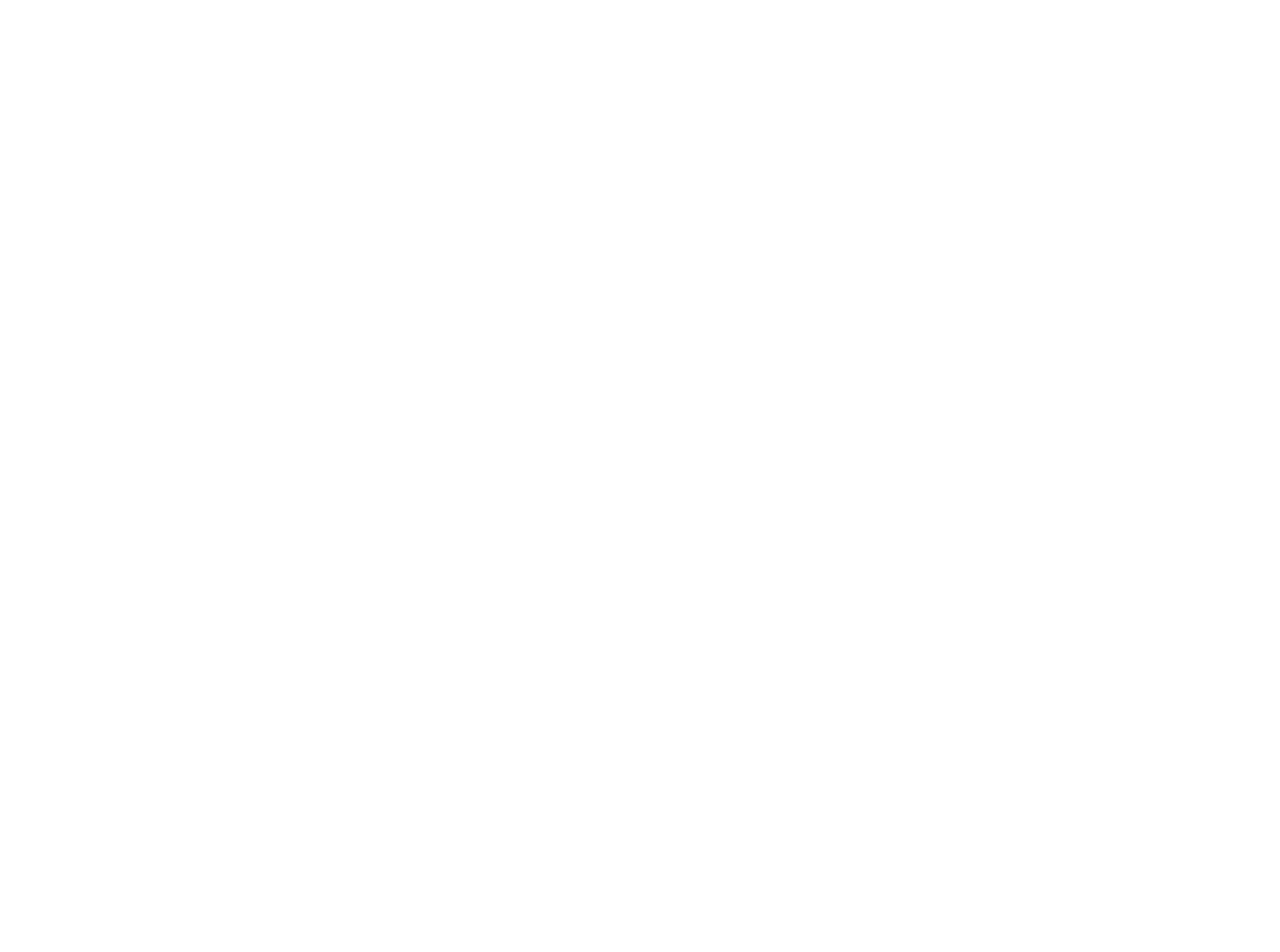
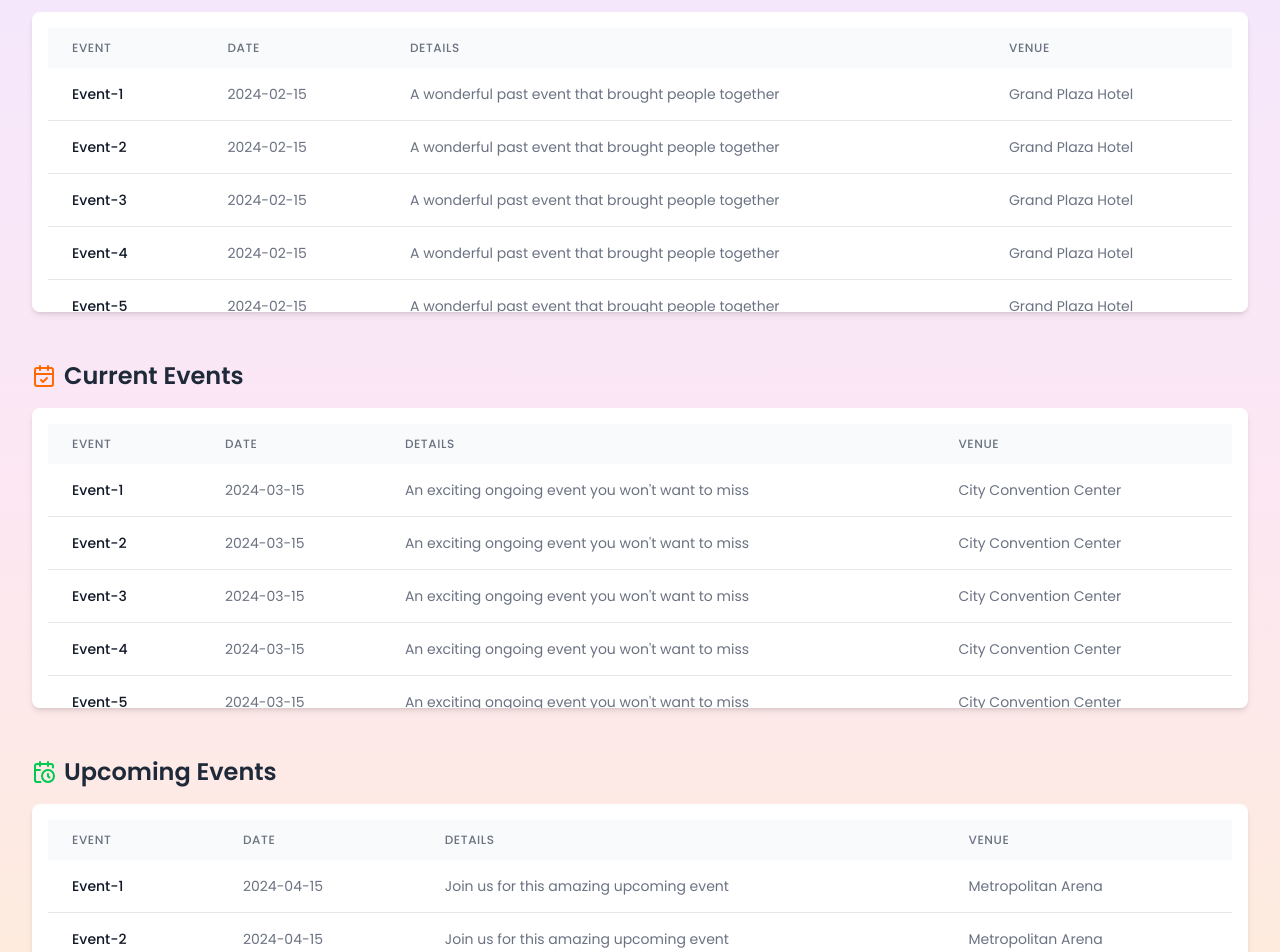
Before and after one commit to NSuryansh/Built_it, a React (Vite) app in the folder frontend/: page /events in a window 1280 px wide. Before the commit this address had no page. Shown: the part 180-1132 px from the top of the page. Before the commit the page ends 800 px from the top, so only its background shows below. Built offline with nearby package versions, Linux system fonts and the light colour scheme.

Commit message:
events_added_foruser

```diff
--- a/frontend/src/App.jsx
+++ b/frontend/src/App.jsx
@@ -18,6 +18,7 @@ import AddEvent from "./pages/admin/admin_add_event";
 import AddDoctor from "./pages/admin/admin_add_doctor";
 import Appointments from "./pages/Appointments";
 import Stress from "./pages/stress";
+import Events from "./pages/Events";
 import ModifyProfile from "./pages/Modify_profile";
 import ForgotPassword from "./pages/ForgotPassword";
 import DoctorForgotPassword from "./pages/doctor/ForgotPassword_doctor";
@@ -49,6 +50,7 @@ export default function App() {
         <Route path="/mood" element={<Mood />} />
         <Route path="/book" element={<Book />} />
         <Route path="/stress" element={<Stress />} />
+        <Route path="/events" element={<Events />} />
         <Route path="/login" element={<Login />} />
         <Route path="/signup" element={<SignUp />} />
         <Route path="/forgot_password" element={<ForgotPassword />} />
--- /dev/null
+++ b/frontend/src/pages/Events.jsx
@@ -0,0 +1,133 @@
+import React from 'react';
+import Navbar from "../components/Navbar";
+
+import { Bell, User, CalendarCheck, CalendarClock, CalendarX } from 'lucide-react';
+
+// Mock data for events
+const pastEvents = Array.from({ length: 10 }, (_, i) => ({
+  id: `past-${i + 1}`,
+  name: `Event-${i + 1}`,
+  date: '2024-02-15',
+  detail: 'A wonderful past event that brought people together',
+  venue: 'Grand Plaza Hotel'
+}));
+
+const currentEvents = Array.from({ length: 10 }, (_, i) => ({
+  id: `current-${i + 1}`,
+  name: `Event-${i + 1}`,
+  date: '2024-03-15',
+  detail: 'An exciting ongoing event you won\'t want to miss',
+  venue: 'City Convention Center'
+}));
+
+const upcomingEvents = Array.from({ length: 10 }, (_, i) => ({
+  id: `upcoming-${i + 1}`,
+  name: `Event-${i + 1}`,
+  date: '2024-04-15',
+  detail: 'Join us for this amazing upcoming event',
+  venue: 'Metropolitan Arena'
+}));
+
+function Events() {
+  return (
+    <div className="min-h-screen bg-gradient-to-b from-purple-100 via-pink-100 to-orange-100">
+      {/* Navigation Bar */}
+      <Navbar />
+
+      {/* Main Content */}
+      <main className="pt-20 pb-12 px-4 sm:px-6 lg:px-8 max-w-7xl mx-auto">
+        {/* Past Events Section */}
+        <section className="mb-12">
+          <div className="flex items-center mb-4">
+            <CalendarX className="h-6 w-6 text-gray-600 mr-2" />
+            <h2 className="text-2xl font-semibold text-gray-800">Past Events</h2>
+          </div>
+          <div className="bg-white rounded-lg shadow-md p-4 overflow-auto max-h-[300px]">
+            <table className="min-w-full">
+              <thead className="bg-gray-50 sticky top-0">
+                <tr>
+                  <th className="px-6 py-3 text-left text-xs font-medium text-gray-500 uppercase tracking-wider">Event</th>
+                  <th className="px-6 py-3 text-left text-xs font-medium text-gray-500 uppercase tracking-wider">Date</th>
+                  <th className="px-6 py-3 text-left text-xs font-medium text-gray-500 uppercase tracking-wider">Details</th>
+                  <th className="px-6 py-3 text-left text-xs font-medium text-gray-500 uppercase tracking-wider">Venue</th>
+                </tr>
+              </thead>
+              <tbody className="bg-white divide-y divide-gray-200">
+                {pastEvents.map((event) => (
+                  <tr key={event.id}>
+                    <td className="px-6 py-4 whitespace-nowrap text-sm font-medium text-gray-900">{event.name}</td>
+                    <td className="px-6 py-4 whitespace-nowrap text-sm text-gray-500">{event.date}</td>
+                    <td className="px-6 py-4 text-sm text-gray-500">{event.detail}</td>
+                    <td className="px-6 py-4 whitespace-nowrap text-sm text-gray-500">{event.venue}</td>
+                  </tr>
+                ))}
+              </tbody>
+            </table>
+          </div>
+        </section>
+
+        {/* Current Events Section */}
+        <section className="mb-12">
+          <div className="flex items-center mb-4">
+            <CalendarCheck className="h-6 w-6 text-orange-500 mr-2" />
+            <h2 className="text-2xl font-semibold text-gray-800">Current Events</h2>
+          </div>
+          <div className="bg-white rounded-lg shadow-md p-4 overflow-auto max-h-[300px]">
+            <table className="min-w-full">
+              <thead className="bg-gray-50 sticky top-0">
+                <tr>
+                  <th className="px-6 py-3 text-left text-xs font-medium text-gray-500 uppercase tracking-wider">Event</th>
+                  <th className="px-6 py-3 text-left text-xs font-medium text-gray-500 uppercase tracking-wider">Date</th>
+                  <th className="px-6 py-3 text-left text-xs font-medium text-gray-500 uppercase tracking-wider">Details</th>
+                  <th className="px-6 py-3 text-left text-xs font-medium text-gray-500 uppercase tracking-wider">Venue</th>
+                </tr>
+              </thead>
+              <tbody className="bg-white divide-y divide-gray-200">
+                {currentEvents.map((event) => (
+                  <tr key={event.id}>
+                    <td className="px-6 py-4 whitespace-nowrap text-sm font-medium text-gray-900">{event.name}</td>
+                    <td className="px-6 py-4 whitespace-nowrap text-sm text-gray-500">{event.date}</td>
+                    <td className="px-6 py-4 text-sm text-gray-500">{event.detail}</td>
+                    <td className="px-6 py-4 whitespace-nowrap text-sm text-gray-500">{event.venue}</td>
+                  </tr>
+                ))}
+              </tbody>
+            </table>
+          </div>
+        </section>
+
+        {/* Upcoming Events Section */}
+        <section>
+          <div className="flex items-center mb-4">
+            <CalendarClock className="h-6 w-6 text-green-500 mr-2" />
+            <h2 className="text-2xl font-semibold text-gray-800">Upcoming Events</h2>
+          </div>
+          <div className="bg-white rounded-lg shadow-md p-4 overflow-auto max-h-[300px]">
+            <table className="min-w-full">
+              <thead className="bg-gray-50 sticky top-0">
+                <tr>
+                  <th className="px-6 py-3 text-left text-xs font-medium text-gray-500 uppercase tracking-wider">Event</th>
+                  <th className="px-6 py-3 text-left text-xs font-medium text-gray-500 uppercase tracking-wider">Date</th>
+                  <th className="px-6 py-3 text-left text-xs font-medium text-gray-500 uppercase tracking-wider">Details</th>
+                  <th className="px-6 py-3 text-left text-xs font-medium text-gray-500 uppercase tracking-wider">Venue</th>
+                </tr>
+              </thead>
+              <tbody className="bg-white divide-y divide-gray-200">
+                {upcomingEvents.map((event) => (
+                  <tr key={event.id}>
+                    <td className="px-6 py-4 whitespace-nowrap text-sm font-medium text-gray-900">{event.name}</td>
+                    <td className="px-6 py-4 whitespace-nowrap text-sm text-gray-500">{event.date}</td>
+                    <td className="px-6 py-4 text-sm text-gray-500">{event.detail}</td>
+                    <td className="px-6 py-4 whitespace-nowrap text-sm text-gray-500">{event.venue}</td>
+                  </tr>
+                ))}
+              </tbody>
+            </table>
+          </div>
+        </section>
+      </main>
+    </div>
+  );
+}
+
+export default Events;
```
